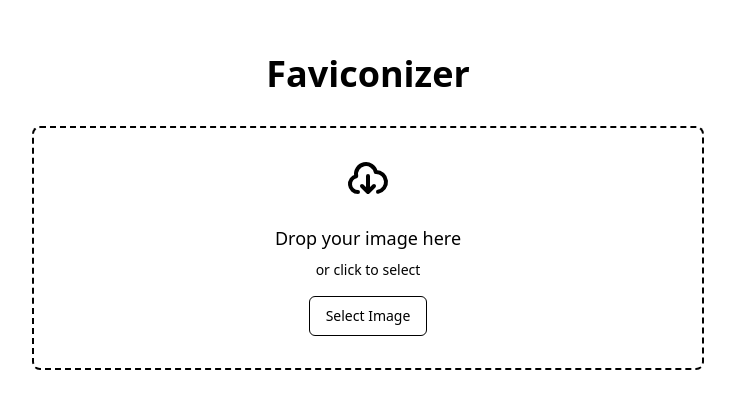
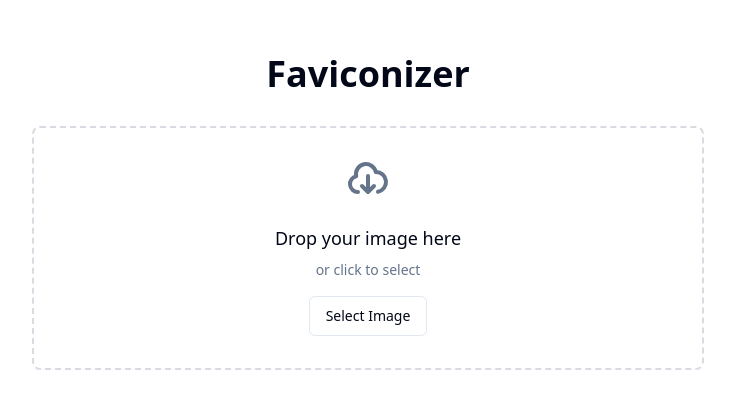
Before and after one commit to Rednegniw/faviconizer, a SvelteKit app: page / in a window 1280 px wide. Shown: the part 188-596 px from the top of the page, without its empty margins (272-1007 px from the left). Built offline with nearby package versions, Linux system fonts and the light colour scheme.

Commit message:
tailwind improvements

```diff
--- a/package.json
+++ b/package.json
@@ -22,7 +22,7 @@
 		"@sveltejs/adapter-vercel": "^5.5.2",
 		"@sveltejs/kit": "^2.16.0",
 		"@sveltejs/vite-plugin-svelte": "^5.0.0",
-		"@tailwindcss/vite": "^4.0.6",
+		"@tailwindcss/typography": "^0.5.16",
 		"autoprefixer": "^10.4.20",
 		"bits-ui": "^1.0.0-next.94",
 		"clsx": "^2.1.1",
@@ -30,6 +30,7 @@
 		"eslint-config-prettier": "^10.0.1",
 		"eslint-plugin-svelte": "^2.46.1",
 		"globals": "^15.14.0",
+		"postcss": "^8.5.2",
 		"prettier": "^3.4.2",
 		"prettier-plugin-svelte": "^3.3.3",
 		"prettier-plugin-tailwindcss": "^0.6.10",
@@ -37,7 +38,7 @@
 		"svelte-check": "^4.0.0",
 		"tailwind-merge": "^3.0.1",
 		"tailwind-variants": "^0.3.1",
-		"tailwindcss": "^4.0.6",
+		"tailwindcss": "^3.4.17",
 		"tailwindcss-animate": "^1.0.7",
 		"typescript": "^5.0.0",
 		"typescript-eslint": "^8.20.0",
@@ -45,7 +46,6 @@
 	},
 	"dependencies": {
 		"@supabase/supabase-js": "^2.48.1",
-		"@tailwindcss/postcss": "^4.0.6",
 		"cropperjs": "^1.6.2",
 		"sharp": "^0.33.5"
 	}
--- /dev/null
+++ b/postcss.config.js
@@ -0,0 +1,6 @@
+export default {
+	plugins: {
+		tailwindcss: {},
+		autoprefixer: {}
+	}
+};
--- a/src/app.css
+++ b/src/app.css
@@ -1,48 +1,75 @@
-@import 'tailwindcss';
+@tailwind base;
+@tailwind components;
+@tailwind utilities;
 
 @layer base {
   :root {
     --background: 0 0% 100%;
-    --foreground: 240 10% 3.9%;
+    --foreground: 222.2 84% 4.9%;
+    --muted: 210 40% 96.1%;
+    --muted-foreground: 215.4 16.3% 46.9%;
+    --popover: 0 0% 100%;
+    --popover-foreground: 222.2 84% 4.9%;
     --card: 0 0% 100%;
-    --card-foreground: 240 10% 3.9%;
-    --popover: 0 0% 100%;
-    --popover-foreground: 240 10% 3.9%;
-    --primary: 240 5.9% 10%;
-    --primary-foreground: 0 0% 98%;
-    --secondary: 240 4.8% 95.9%;
-    --secondary-foreground: 240 5.9% 10%;
-    --muted: 240 4.8% 95.9%;
-    --muted-foreground: 240 3.8% 46.1%;
-    --accent: 240 4.8% 95.9%;
-    --accent-foreground: 240 5.9% 10%;
-    --destructive: 0 72.22% 50.59%;
-    --destructive-foreground: 0 0% 98%;
-    --border: 240 5.9% 90%;
-    --input: 240 5.9% 90%;
-    --ring: 240 5.9% 10%;
+    --card-foreground: 222.2 84% 4.9%;
+    --border: 214.3 31.8% 91.4%;
+    --input: 214.3 31.8% 91.4%;
+    --primary: 222.2 47.4% 11.2%;
+    --primary-foreground: 210 40% 98%;
+    --secondary: 210 40% 96.1%;
+    --secondary-foreground: 222.2 47.4% 11.2%;
+    --accent: 210 40% 96.1%;
+    --accent-foreground: 222.2 47.4% 11.2%;
+    --destructive: 0 72.2% 50.6%;
+    --destructive-foreground: 210 40% 98%;
+    --ring: 222.2 84% 4.9%;
     --radius: 0.5rem;
+	--sidebar-background: 0 0% 98%;
+    --sidebar-foreground: 240 5.3% 26.1%;
+    --sidebar-primary: 240 5.9% 10%;
+    --sidebar-primary-foreground: 0 0% 98%;
+    --sidebar-accent: 240 4.8% 95.9%;
+    --sidebar-accent-foreground: 240 5.9% 10%;
+    --sidebar-border: 220 13% 91%;
+    --sidebar-ring: 217.2 91.2% 59.8%;
   }
 
   .dark {
-    --background: 240 10% 3.9%;
-    --foreground: 0 0% 98%;
-    --card: 240 10% 3.9%;
-    --card-foreground: 0 0% 98%;
-    --popover: 240 10% 3.9%;
-    --popover-foreground: 0 0% 98%;
-    --primary: 0 0% 98%;
-    --primary-foreground: 240 5.9% 10%;
-    --secondary: 240 3.7% 15.9%;
-    --secondary-foreground: 0 0% 98%;
-    --muted: 240 3.7% 15.9%;
-    --muted-foreground: 240 5% 64.9%;
-    --accent: 240 3.7% 15.9%;
-    --accent-foreground: 0 0% 98%;
+    --background: 222.2 84% 4.9%;
+    --foreground: 210 40% 98%;
+    --muted: 217.2 32.6% 17.5%;
+    --muted-foreground: 215 20.2% 65.1%;
+    --popover: 222.2 84% 4.9%;
+    --popover-foreground: 210 40% 98%;
+    --card: 222.2 84% 4.9%;
+    --card-foreground: 210 40% 98%;
+    --border: 217.2 32.6% 17.5%;
+    --input: 217.2 32.6% 17.5%;
+    --primary: 210 40% 98%;
+    --primary-foreground: 222.2 47.4% 11.2%;
+    --secondary: 217.2 32.6% 17.5%;
+    --secondary-foreground: 210 40% 98%;
+    --accent: 217.2 32.6% 17.5%;
+    --accent-foreground: 210 40% 98%;
     --destructive: 0 62.8% 30.6%;
-    --destructive-foreground: 0 0% 98%;
-    --border: 240 3.7% 15.9%;
-    --input: 240 3.7% 15.9%;
-    --ring: 240 4.9% 83.9%;
+    --destructive-foreground: 210 40% 98%;
+    --ring: 212.7 26.8% 83.9%;
+	--sidebar-background: 240 5.9% 10%;
+    --sidebar-foreground: 240 4.8% 95.9%;
+    --sidebar-primary: 224.3 76.3% 48%;
+    --sidebar-primary-foreground: 0 0% 100%;
+    --sidebar-accent: 240 3.7% 15.9%;
+    --sidebar-accent-foreground: 240 4.8% 95.9%;
+    --sidebar-border: 240 3.7% 15.9%;
+    --sidebar-ring: 217.2 91.2% 59.8%;
   }
 }
+
+@layer base {
+  * {
+    @apply border-border;
+  }
+  body {
+    @apply bg-background text-foreground;
+  }
+}
--- a/svelte.config.js
+++ b/svelte.config.js
@@ -3,15 +3,10 @@ import { vitePreprocess } from '@sveltejs/vite-plugin-svelte';
 
 /** @type {import('@sveltejs/kit').Config} */
 const config = {
-	// Consult https://svelte.dev/docs/kit/integrations
-	// for more information about preprocessors
 	preprocess: vitePreprocess(),
 
 	kit: {
 		adapter: adapter(),
-		alias: {
-			"@/*": "./src/lib"
-		}
 	}
 };
 
--- /dev/null
+++ b/tailwind.config.ts
@@ -0,0 +1,96 @@
+import { fontFamily } from "tailwindcss/defaultTheme";
+import type { Config } from "tailwindcss";
+import tailwindcssAnimate from "tailwindcss-animate";
+
+const config: Config = {
+	darkMode: ["class"],
+	content: ["./src/**/*.{html,js,svelte,ts}"],
+	safelist: ["dark"],
+	theme: {
+		container: {
+			center: true,
+			padding: "2rem",
+			screens: {
+				"2xl": "1400px"
+			}
+		},
+		extend: {
+			colors: {
+				border: "hsl(var(--border) / <alpha-value>)",
+				input: "hsl(var(--input) / <alpha-value>)",
+				ring: "hsl(var(--ring) / <alpha-value>)",
+				background: "hsl(var(--background) / <alpha-value>)",
+				foreground: "hsl(var(--foreground) / <alpha-value>)",
+				primary: {
+					DEFAULT: "hsl(var(--primary) / <alpha-value>)",
+					foreground: "hsl(var(--primary-foreground) / <alpha-value>)"
+				},
+				secondary: {
+					DEFAULT: "hsl(var(--secondary) / <alpha-value>)",
+					foreground: "hsl(var(--secondary-foreground) / <alpha-value>)"
+				},
+				destructive: {
+					DEFAULT: "hsl(var(--destructive) / <alpha-value>)",
+					foreground: "hsl(var(--destructive-foreground) / <alpha-value>)"
+				},
+				muted: {
+					DEFAULT: "hsl(var(--muted) / <alpha-value>)",
+					foreground: "hsl(var(--muted-foreground) / <alpha-value>)"
+				},
+				accent: {
+					DEFAULT: "hsl(var(--accent) / <alpha-value>)",
+					foreground: "hsl(var(--accent-foreground) / <alpha-value>)"
+				},
+				popover: {
+					DEFAULT: "hsl(var(--popover) / <alpha-value>)",
+					foreground: "hsl(var(--popover-foreground) / <alpha-value>)"
+				},
+				card: {
+					DEFAULT: "hsl(var(--card) / <alpha-value>)",
+					foreground: "hsl(var(--card-foreground) / <alpha-value>)"
+				},
+				sidebar: {
+					DEFAULT: "hsl(var(--sidebar-background))",
+					foreground: "hsl(var(--sidebar-foreground))",
+					primary: "hsl(var(--sidebar-primary))",
+					"primary-foreground": "hsl(var(--sidebar-primary-foreground))",
+					accent: "hsl(var(--sidebar-accent))",
+					"accent-foreground": "hsl(var(--sidebar-accent-foreground))",
+					border: "hsl(var(--sidebar-border))",
+					ring: "hsl(var(--sidebar-ring))",
+        		},
+			},
+			borderRadius: {
+				xl: "calc(var(--radius) + 4px)",
+				lg: "var(--radius)",
+				md: "calc(var(--radius) - 2px)",
+				sm: "calc(var(--radius) - 4px)"
+			},
+			fontFamily: {
+				sans: [...fontFamily.sans]
+			},
+			keyframes: {
+				"accordion-down": {
+					from: { height: "0" },
+					to: { height: "var(--bits-accordion-content-height)" },
+				},
+				"accordion-up": {
+					from: { height: "var(--bits-accordion-content-height)" },
+					to: { height: "0" },
+				},
+				"caret-blink": {
+					"0%,70%,100%": { opacity: "1" },
+					"20%,50%": { opacity: "0" },
+				},
+			},
+			animation: {
+        		"accordion-down": "accordion-down 0.2s ease-out",
+        		"accordion-up": "accordion-up 0.2s ease-out",
+       			"caret-blink": "caret-blink 1.25s ease-out infinite",
+      		},
+		},
+	},
+	plugins: [tailwindcssAnimate],
+};
+
+export default config;
--- a/vite.config.ts
+++ b/vite.config.ts
@@ -1,7 +1,6 @@
-import tailwindcss from '@tailwindcss/vite';
 import { sveltekit } from '@sveltejs/kit/vite';
 import { defineConfig } from 'vite';
 
 export default defineConfig({
-	plugins: [sveltekit(), tailwindcss()]
+	plugins: [sveltekit()]
 });
```
Also changed, not shown: 1 other file (tests, documents, lock files or other folders).
